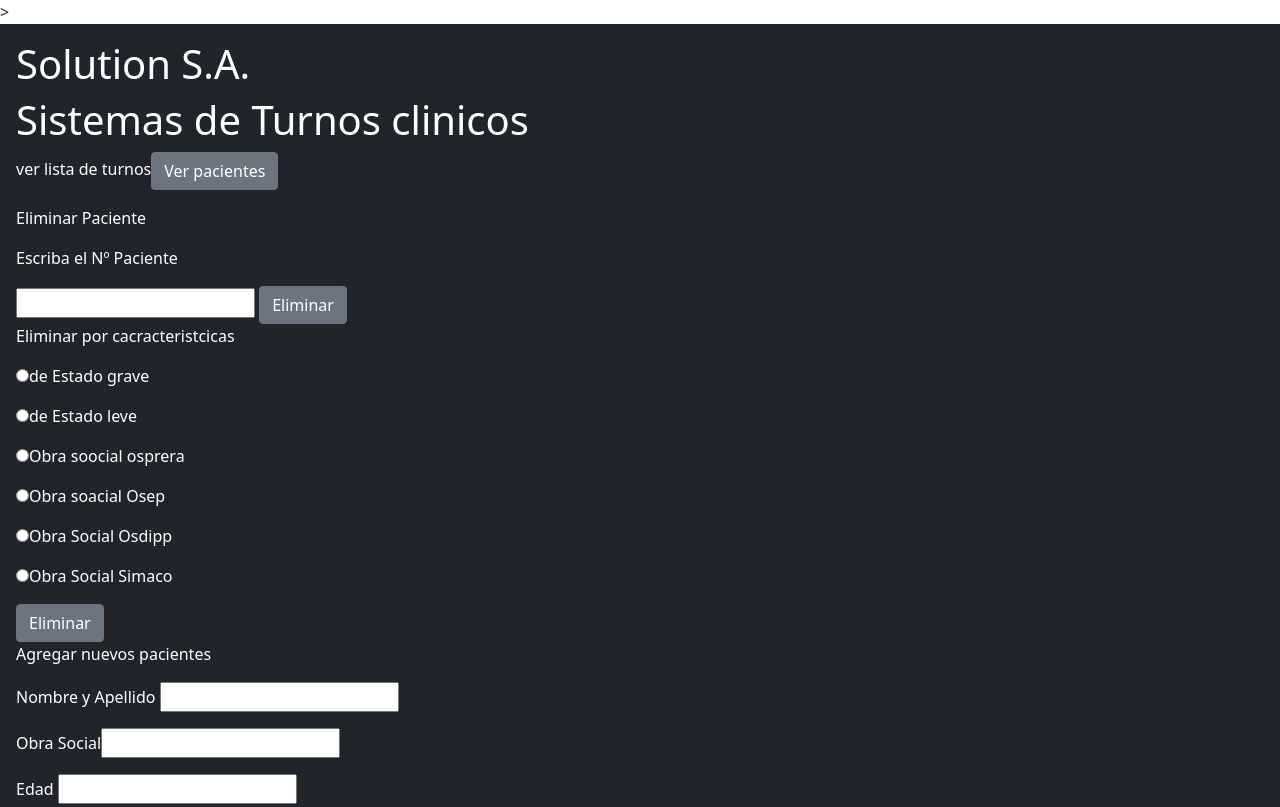
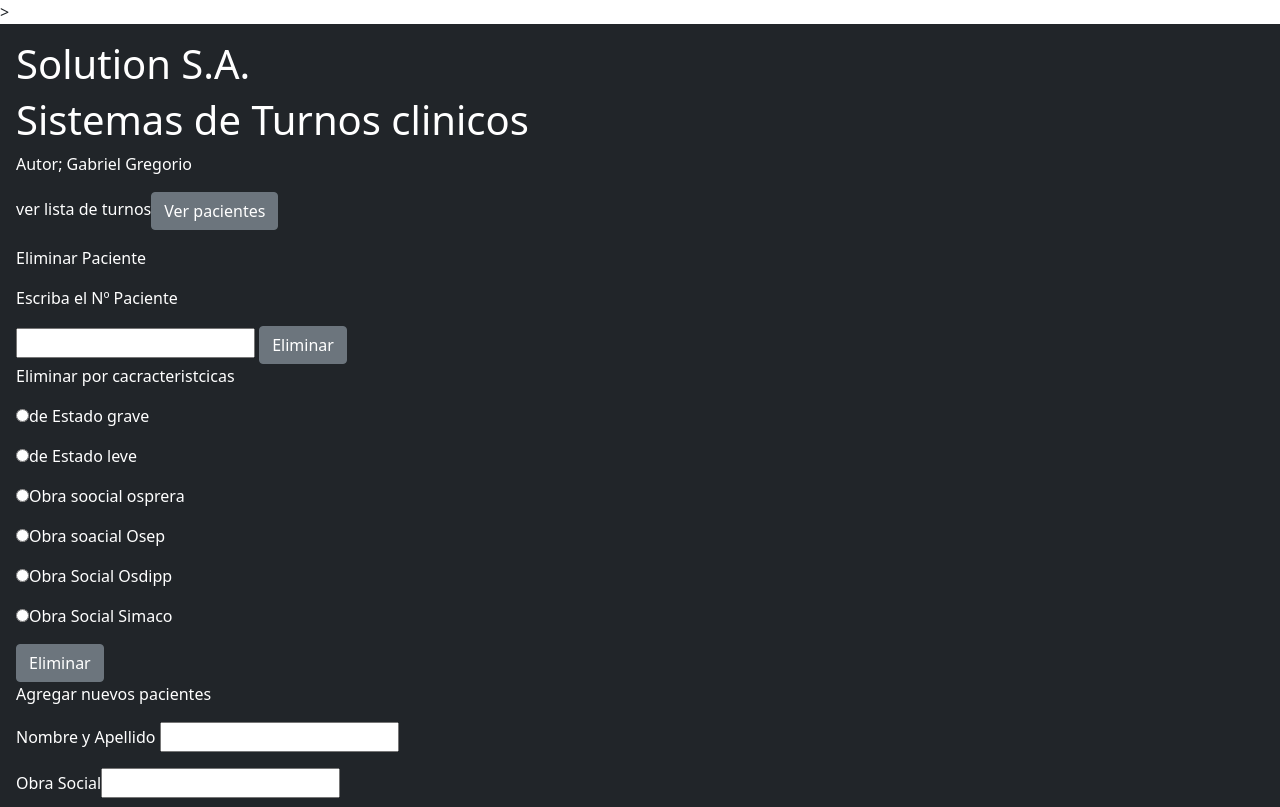
Before and after one commit to Gregab1/practicas2, a plain HTML site: page clinicaSolutionS.A/index.html in a window 1280 px wide. Shown: the top 807 px of the page. Drawn offline with nearby package versions, Linux system fonts and the light colour scheme.

Commit message:
se le agrega nombre de autor

```diff
--- a/clinicaSolutionS.A/index.html
+++ b/clinicaSolutionS.A/index.html
@@ -14,6 +14,7 @@
     <div  class="p-3 mb-2 bg-dark text-white">
     <h1>Solution S.A.</h1>
     <h1>Sistemas de Turnos clinicos</h1>
+    <p>Autor; Gabriel Gregorio</p>
     <!--muestra de tabla-->
 
     <section class="partes">
```
